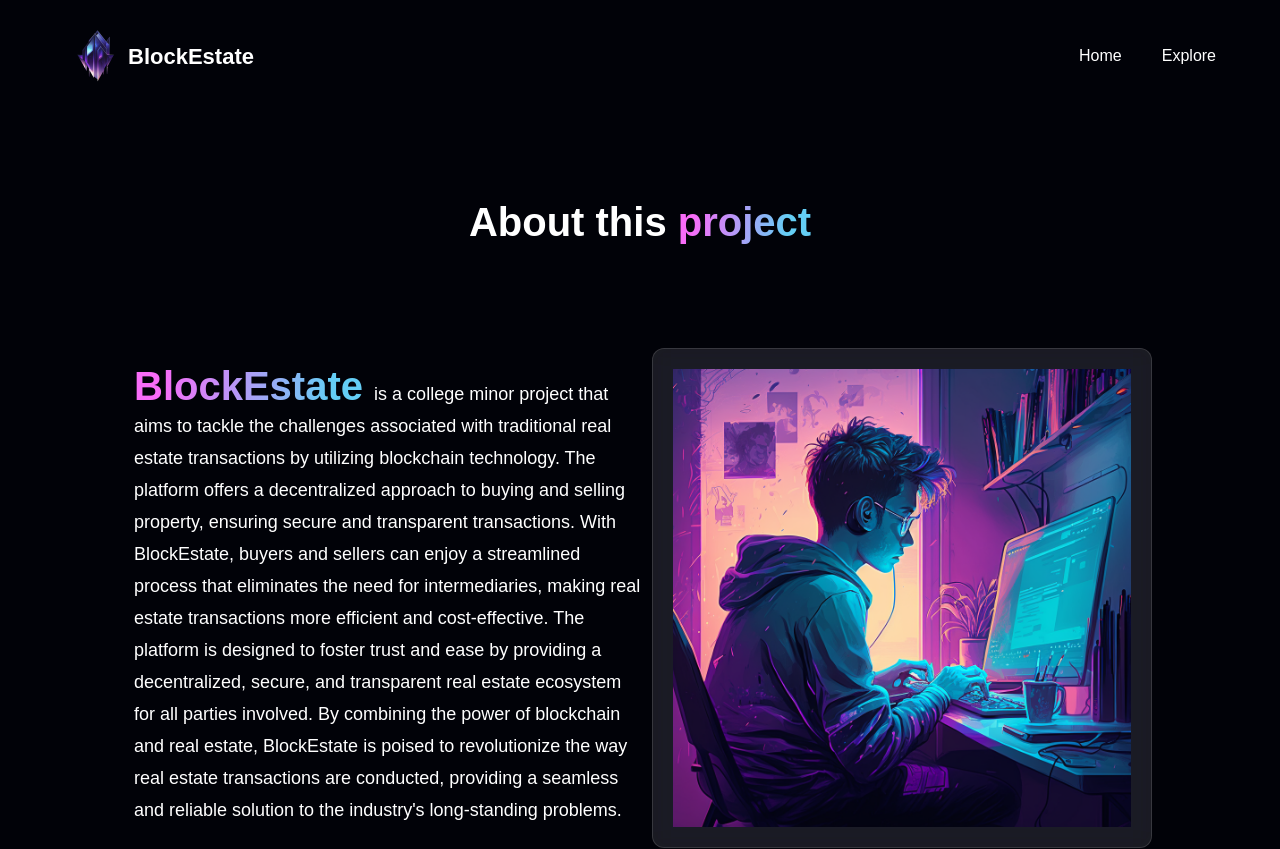
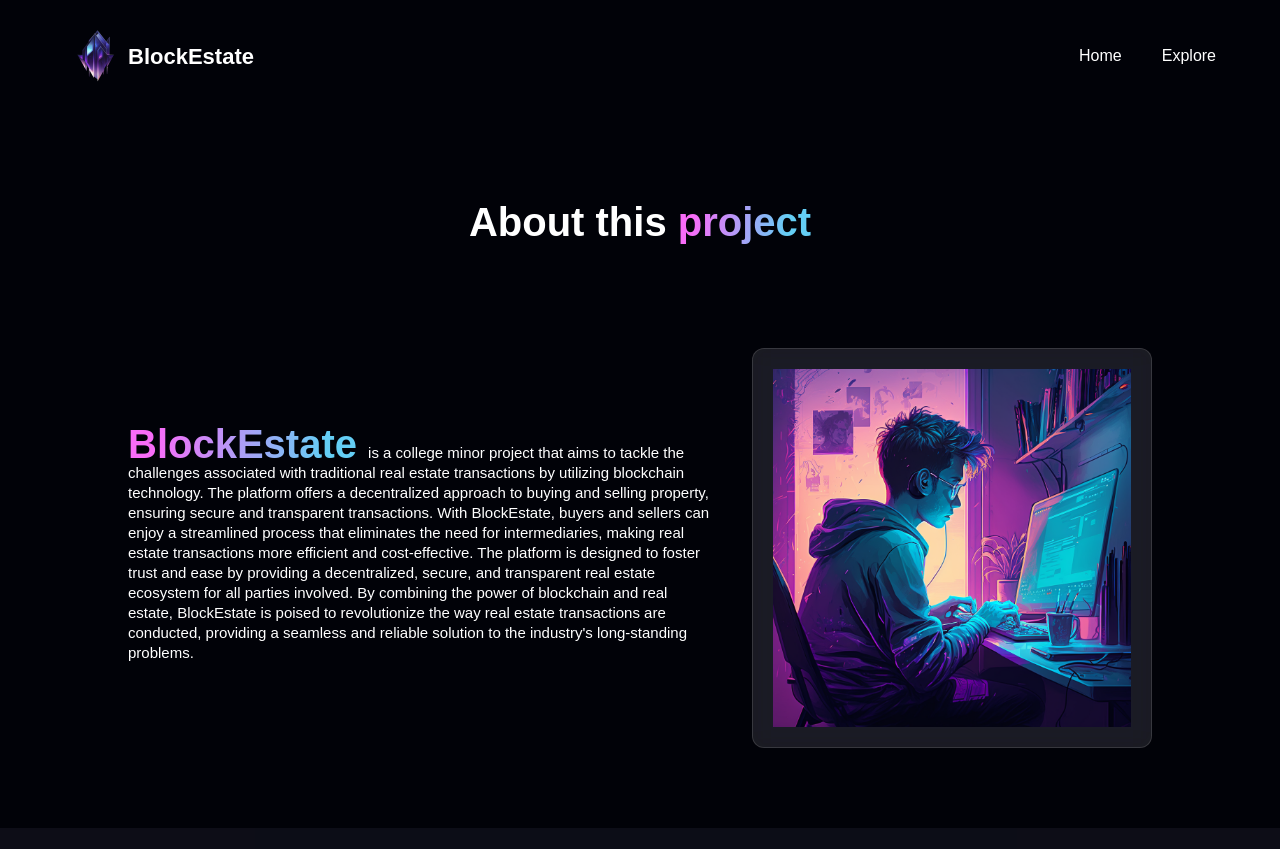
Before and after one commit to Sh0bhit/BlockEstate, a React (Create React App) app: page /about in a window 1280 px wide. Shown: the top 849 px of the page. Built offline with nearby package versions, Linux system fonts and the light colour scheme.

Commit message:
animation

```diff
--- a/src/pages/About.jsx
+++ b/src/pages/About.jsx
@@ -7,7 +7,7 @@ export default function About() {
   return (
     <div>
       <Navbar link={navAboutLinks} page="about" />
-      <section className="about sm:mt-28 mt-10 sm:py-20 py-8">
+      <section className="about mt-28 sm:py-20 py-8">
         <motion.h1
           initial={{ opacity: 0, translateY: "50%" }}
           whileInView={{ opacity: 1, translateY: "0%" }}
@@ -21,7 +21,7 @@ export default function About() {
         >
           About this <span className="headTextgradient">project</span>
         </motion.h1>
-        <div className="flex w-[80%] mx-auto mt-24 items-center">
+        <div className="flex sm:flex-row flex-col-reverse w-[80%] mx-auto mt-24 items-center gap-10">
           <motion.p
             initial={{ opacity: 0 }}
             whileInView={{ opacity: 1 }}
@@ -32,7 +32,7 @@ export default function About() {
               damping: 10,
               stiffness: 50,
             }}
-            className="text-primary font-poppins w-[50%] mx-auto text-[18px] leading-8"
+            className="text-primary font-poppins basis-[80%] mx-auto md:text-[15px] text-[13px] leading-5 w-full"
           >
             <motion.span
               initial={{ opacity: 0, translateY: "50%" }}
@@ -49,10 +49,20 @@ export default function About() {
             </motion.span>
             {aboutContent[0]["content"]}
           </motion.p>
-          <img
+
+          <motion.img
+            initial={{ opacity: 0, filter: "blur(30px)" }}
+            whileInView={{ opacity: 1, filter: "blur(0px)" }}
+            transition={{
+              delay: 0.5,
+              duration: 0.5,
+              type: "spring",
+              damping: 10,
+              stiffness: 50,
+            }}
             src="/images/about/about1.png"
             alt="about1"
-            className="object-contain w-[500px] features-gradient p-5"
+            className="object-cover md:w-[400px] w-[300px] md:h-[400px] h-[300px] features-gradient p-5"
           />
         </div>
       </section>
```
